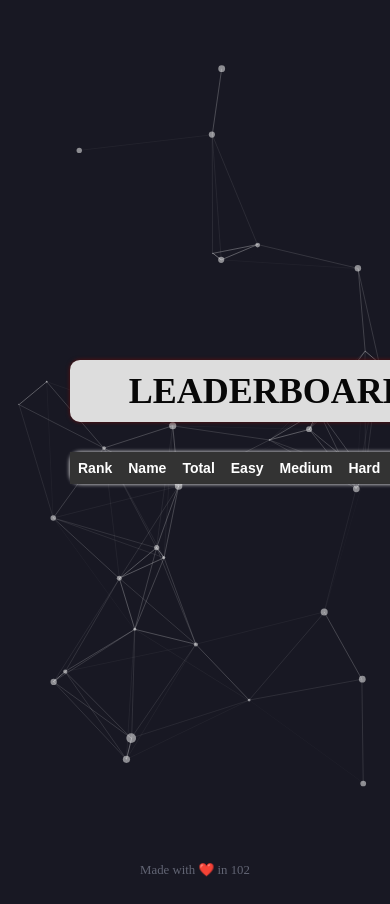
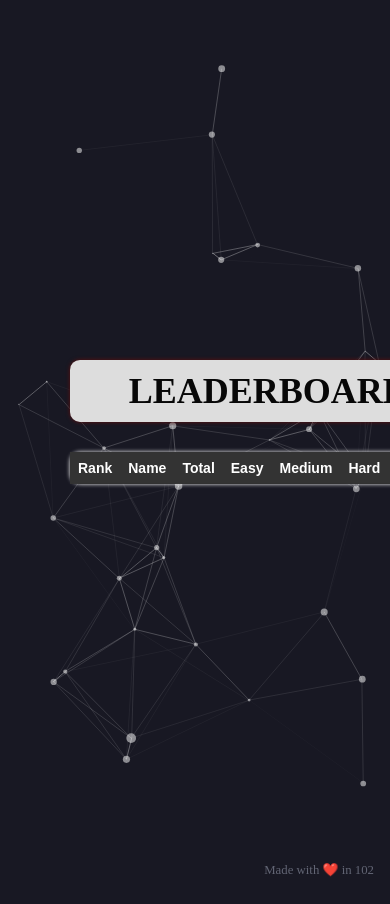
Before and after one commit to TEJ-416/LeetCode-LeaderBoard, a plain HTML site: page index.html in a window 390 px wide. Shown: the top 904 px of the page. Drawn offline with Linux system fonts and the light colour scheme; no server answers.

Commit message:
footer mobile

```diff
--- a/styles.css
+++ b/styles.css
@@ -134,7 +134,9 @@ tr:hover a {
       max-width: 100%; /* Adjust the container width to 100% for small screens */
       padding: 40px; /* Adjust padding for better spacing on small screens */
   }
-
+  footer{
+    left: auto;
+  }
   table {
       font-size: 14px;
   }
```
